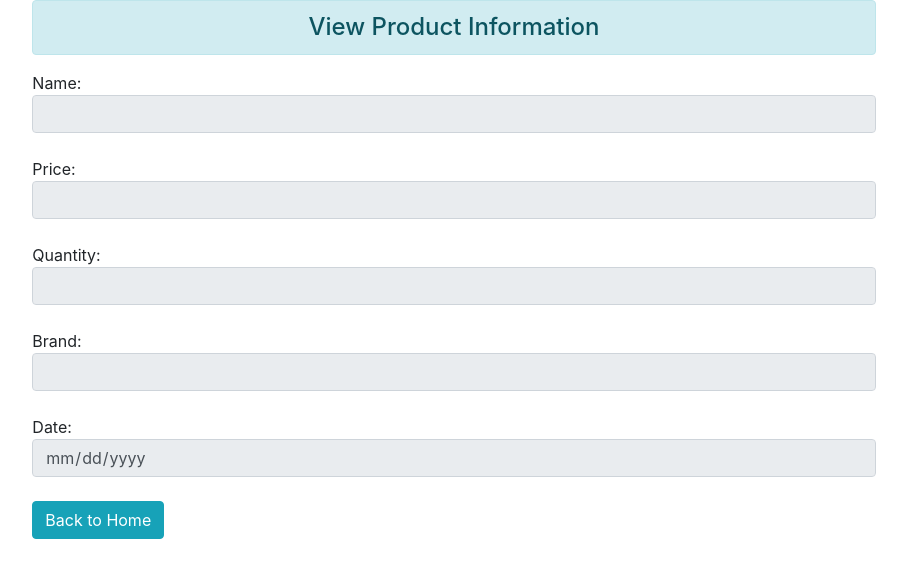
After one commit to samratiam/Inventory-Management-System, a Flask app: template templates/view.html in a window 1280 px wide. The commit adds this page. Shown: the top 578 px of the page, without its empty margins (186-1093 px from the left). Run offline with Flask 2, Linux system fonts and the light colour scheme; the template is opened without the code that fills it, so the values that code supplies are empty; parts of the project's set-up code (start-up, migrations or seed data) failed here and were passed over; some libraries are stand-ins or nearby versions.

Commit message:
Create a product view

```diff
--- a/app.py
+++ b/app.py
@@ -31,6 +31,11 @@ def index():
 #         holder.append(i)
 #     return render_template('dashboard.html')
 
+@app.route('/viewData/<oid>/', methods = ['GET'])
+def viewData(oid):
+    productCollection = mongo.db.product
+    product = productCollection.find_one({"_id" : ObjectId(oid)})
+    return render_template('view.html',product=product)
 
 @app.route('/retrieveData/<oid>/', methods = ['GET'])
 # @cross_origin()
@@ -75,7 +80,6 @@ def updateData(oid):
         return render_template('update.html',product=product)
     else:
         product = productCollection.find_one({'_id':ObjectId(oid)})
-        # updatedName = request.form.get('product_name')
         return render_template('update.html',product=product)
 
 
--- a/templates/dashboard.html
+++ b/templates/dashboard.html
@@ -47,6 +47,11 @@
 						<td>{{product.date}}</td>
 						<td>
 							<a
+								href="{{url_for('viewData',oid=product._id)}}"
+								class="btn btn-success btn-sm"
+								>View</a
+							>
+							<a
 								href="{{url_for('updateData',oid=product._id)}}"
 								class="btn btn-warning btn-sm"
 								>Edit</a
--- /dev/null
+++ b/templates/view.html
@@ -0,0 +1,52 @@
+<link
+	rel="stylesheet"
+	href="https://cdn.jsdelivr.net/npm/bootstrap@4.3.1/dist/css/bootstrap.min.css"
+	integrity="sha384-ggOyR0iXCbMQv3Xipma34MD+dH/1fQ784/j6cY/iJTQUOhcWr7x9JvoRxT2MZw1T"
+	crossorigin="anonymous"
+/>
+
+<div class="row">
+	<div class="col-sm-8 offset-2">
+		<h4 class="text-center alert alert-info">View Product Information</h4>
+		<form>
+			Name:<input
+				type="text"
+				name="product_name"
+				value="{{product.name}}"
+				class="form-control"
+				readonly
+			/>
+			<br />
+			Price:<input
+				type="number"
+				name="price"
+				class="form-control"
+				value="{{product.price}}"
+				readonly
+			/><br />
+			Quantity:<input
+				type="number"
+				name="quantity"
+				class="form-control"
+				value="{{product.quantity}}"
+				readonly
+			/><br />
+			Brand:<input
+				type="text"
+				name="brand"
+				class="form-control"
+				value="{{product.brand}}"
+				readonly
+			/><br />
+			Date:<input
+				type="date"
+				name="date"
+				class="form-control"
+				value="{{product.date}}"
+				readonly
+			/><br />
+
+			<a href="/" class="btn btn-info">Back to Home</a>
+		</form>
+	</div>
+</div>
```
